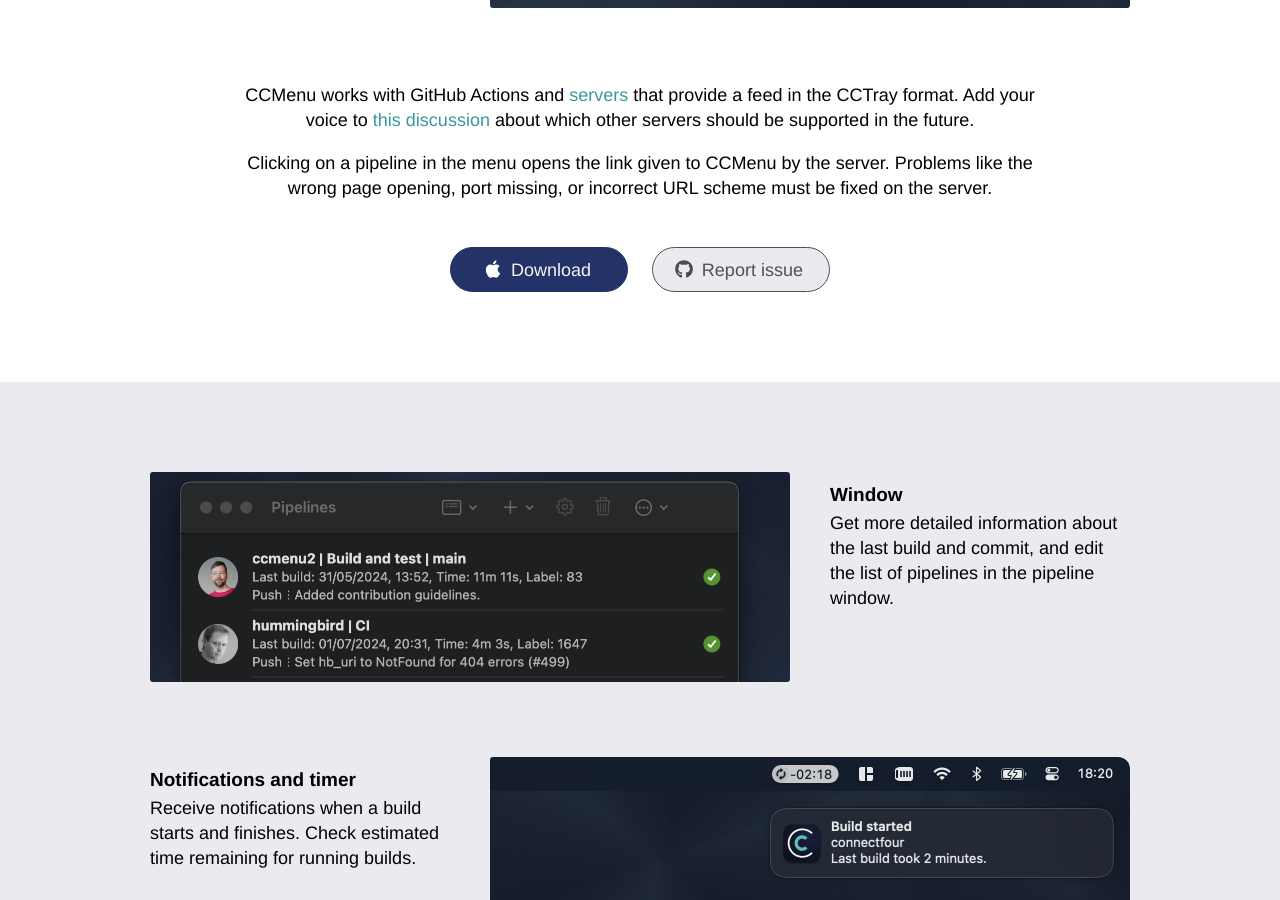
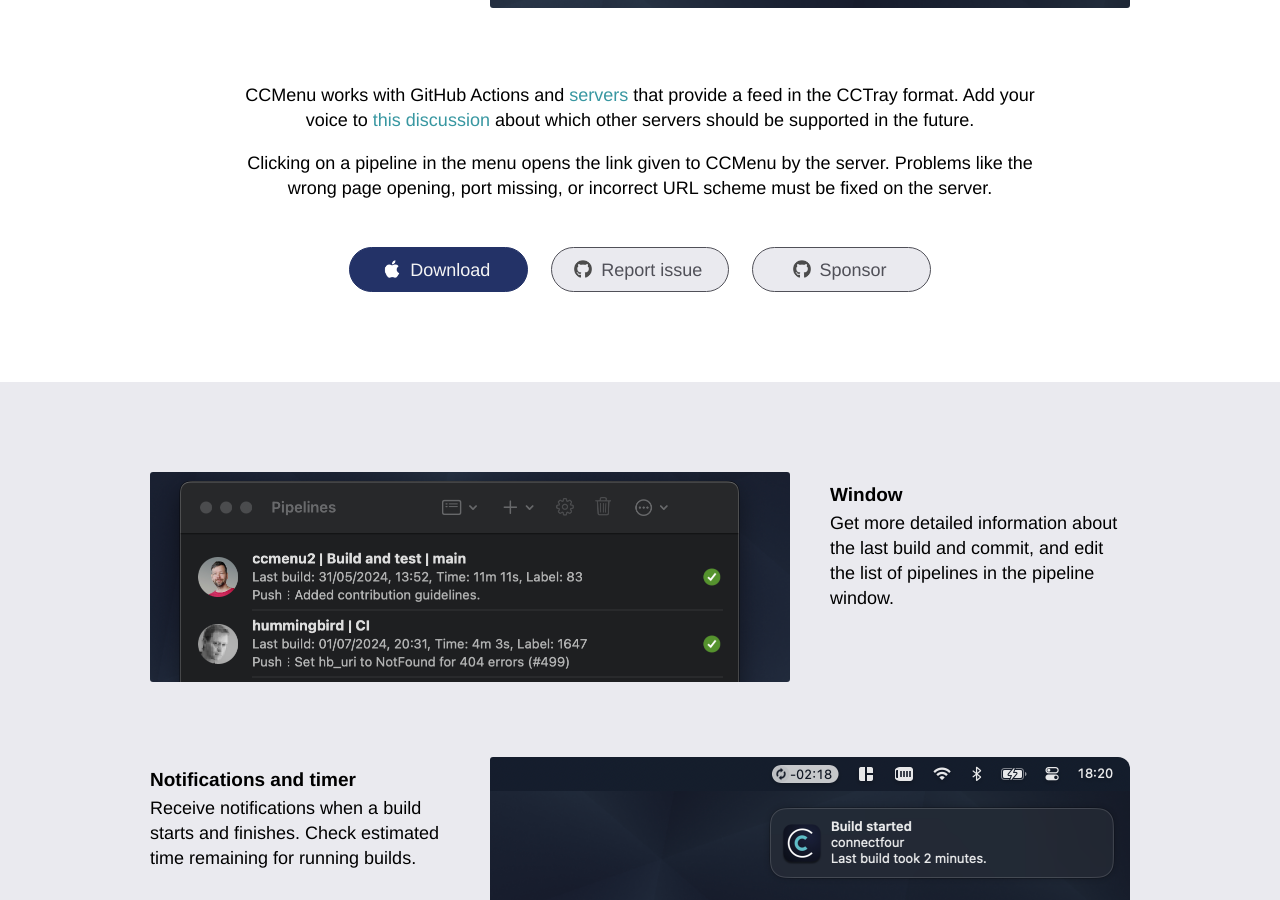
Before and after one commit to ccmenu/ccmenu.github.io, a Jekyll site: the page built from index.html, in a window 1280 px wide and 900 px high, scrolled down 708 px. Built offline with Jekyll 4.4.1, drawn with Linux system fonts in a browser that asks for light colours.

Commit message:
Added sponsor button.

```diff
--- a/index.html
+++ b/index.html
@@ -43,6 +43,7 @@
             <p>
                 <a href="https://geo.itunes.apple.com/us/app/ccmenu/id603117688?mt=12" id="download" class="capsule"><img src="/assets/images/apple-64.png" role="presentation">Download</a>
                 <a href="https://github.com/ccmenu/ccmenu2/issues" id="issue" class="capsule secondary"><img src="/assets/images/github-64.png" role="presentation">Report issue</a>
+                <a href="https://github.com/sponsors/ccmenu" id="issue" class="capsule secondary"><img src="/assets/images/github-64.png" role="presentation">Sponsor</a>
             </p>
         </div>
     </div>
```
